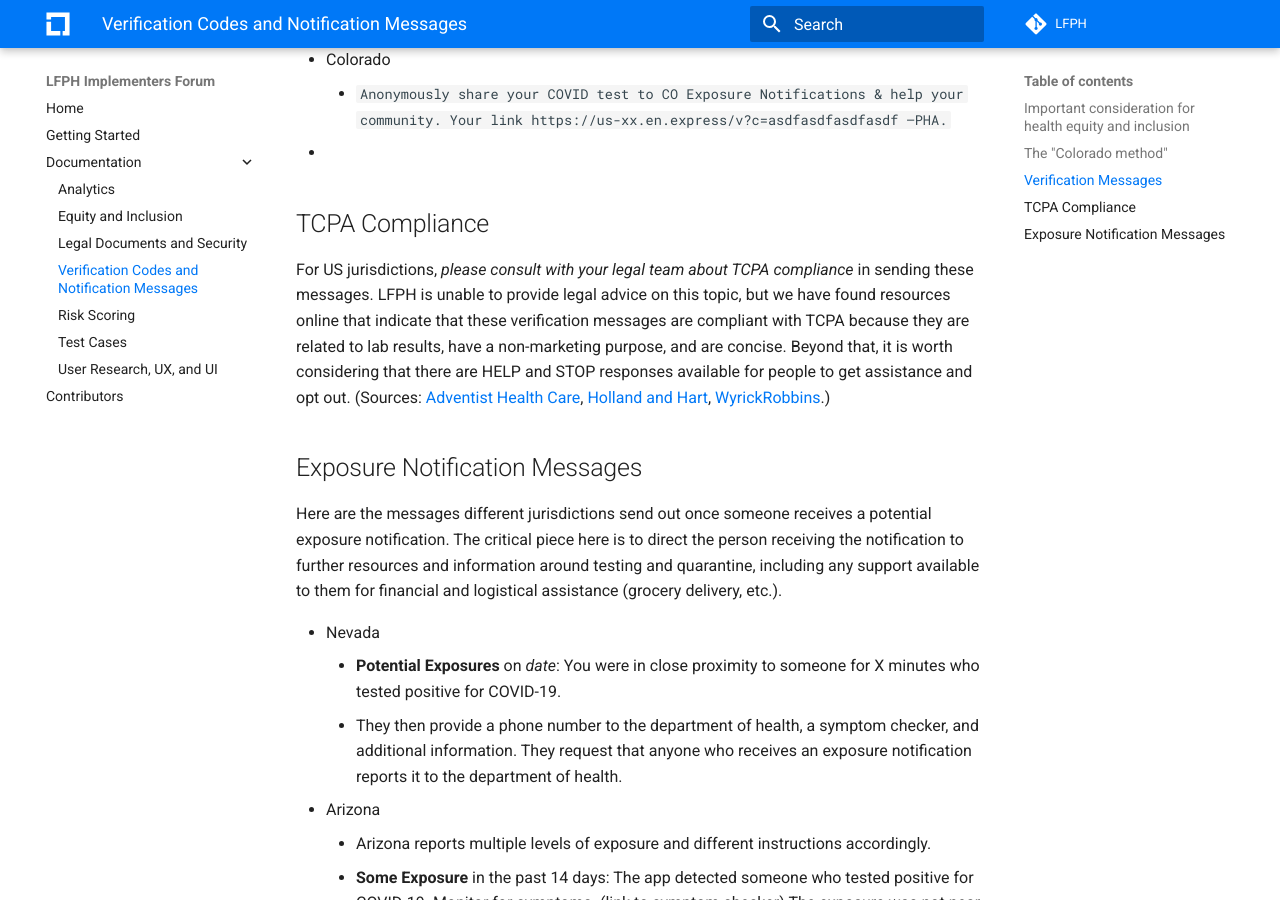
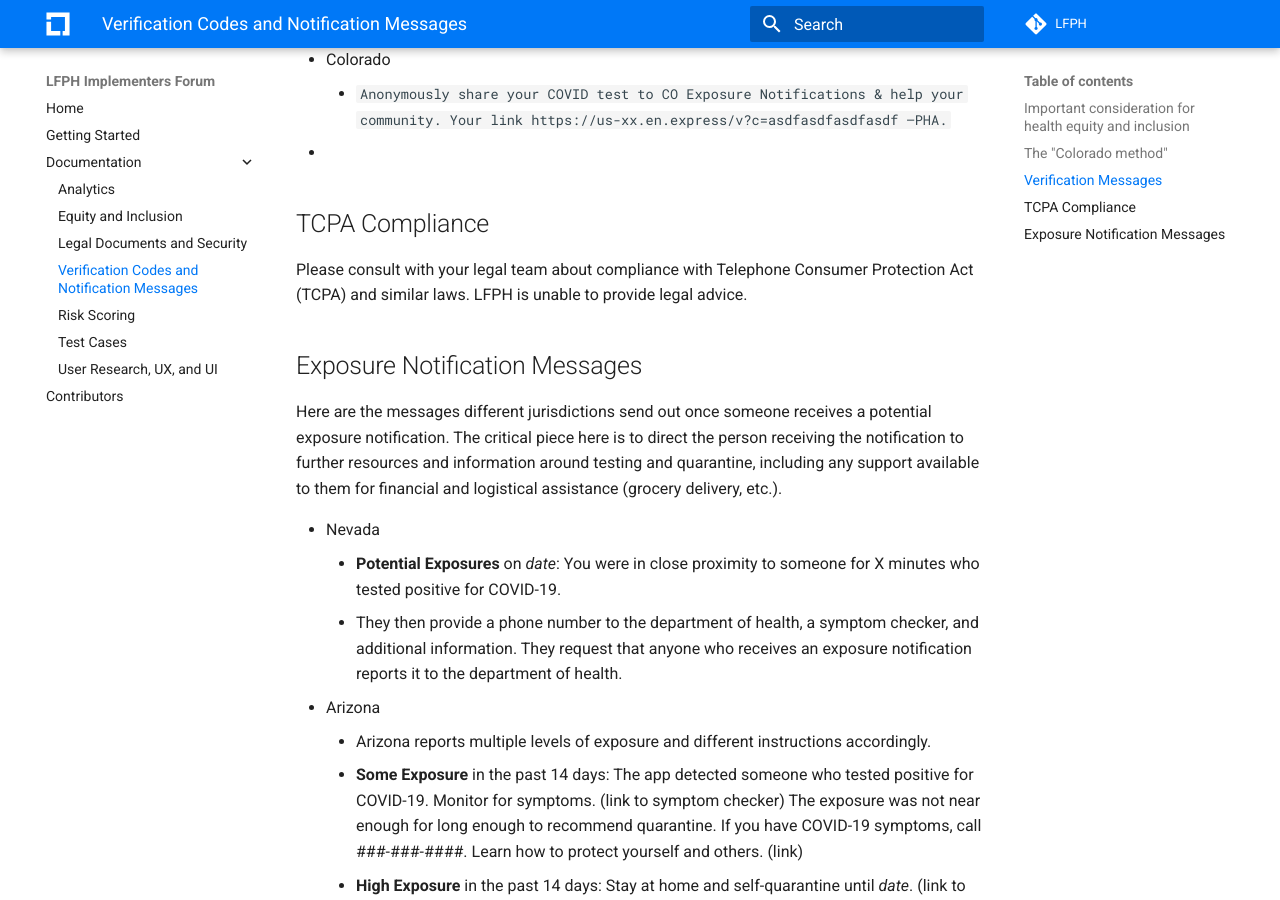
Before and after one commit to lfph/implementers-forum, an MkDocs documentation site: the page built from docs/verification-codes.md, in a window 1280 px wide and 900 px high, scrolled down 1109 px. Built offline with MkDocs 1.6.1 and Material for MkDocs 9.7.7, drawn with Linux system fonts in a browser that asks for light colours; comment, search, counter and statistics services are not loaded.

Commit message:
Update verification-codes.md

```diff
--- a/docs/verification-codes.md
+++ b/docs/verification-codes.md
@@ -26,7 +26,7 @@ The message that gets sent out with the verification code varies from one jurisd
 
 ## TCPA Compliance
 
-For US jurisdictions, *please consult with your legal team about TCPA compliance* in sending these messages. LFPH is unable to provide legal advice on this topic, but we have found resources online that indicate that these verification messages are compliant with TCPA because they are related to lab results, have a non-marketing purpose, and are concise. Beyond that, it is worth considering that there are HELP and STOP responses available for people to get assistance and opt out. (Sources: [Adventist Health Care](https://www.adventisthealthcare.com/terms-service/tcpa-policy-for-sms-communications/), [Holland and Hart](https://www.hollandhart.com/pdf/TCPA-Health-Law-Webinar-Slides.pdf), [WyrickRobbins](https://assets.hcca-info.org/Portals/0/PDFs/Resources/Conference_Handouts/Compliance_Institute/2016/404print2.pdf).)
+Please consult with your legal team about compliance with Telephone Consumer Protection Act (TCPA) and similar laws. LFPH is unable to provide legal advice.
 
 ## Exposure Notification Messages
 
```
